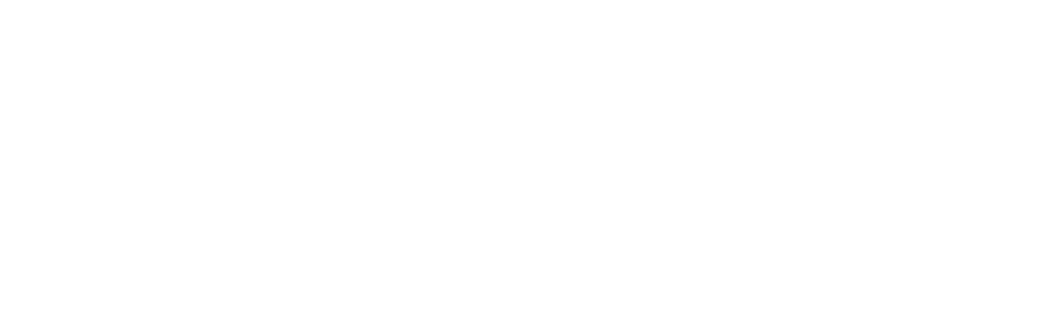
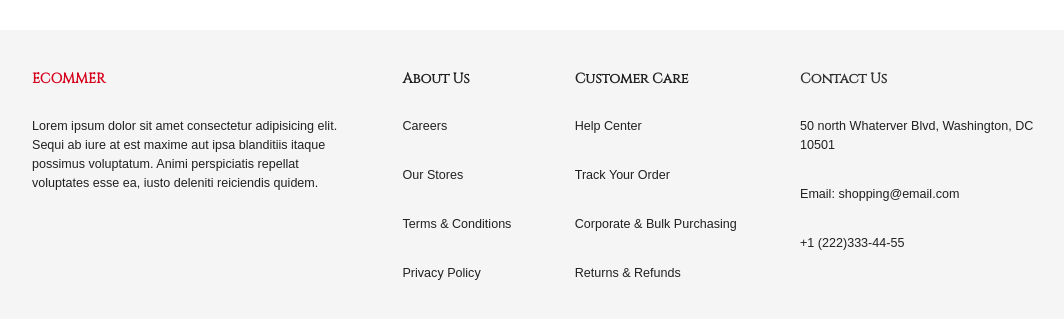
Before and after one commit to ValeriiArt/ecommerce-app, a React (Create React App) app in the folder client/: page / in a window 1280 px wide. Shown: the part 1175-1494 px from the top of the page, without its empty margins (96-1160 px from the left). Before the commit the page ends 1205 px from the top, so only its background shows below. Built offline with nearby package versions, Linux system fonts and the light colour scheme; no server answers; a web font is replaced by a local one.

Commit message:
add component Footer

```diff
--- a/client/src/App.js
+++ b/client/src/App.js
@@ -11,6 +11,7 @@
 import Confirmation from './page/checkout/Confirmation'
 import Navbar from './page/global/Navbar';
 import CartMenu from "./page/global/CartMenu";
+import Footer from './page/global/Footer'
 
 
 const ScrollToTop = () => {
@@ -35,6 +36,7 @@
           <Route path="checkout" element={<Checkout />} />
           <Route path="confirmation" element={ <Confirmation/> } />
         </Routes>
+        <Footer/>
         <CartMenu/>
       </BrowserRouter>
     </div>
--- /dev/null
+++ b/client/src/page/global/Footer.jsx
@@ -0,0 +1,69 @@
+import { useTheme, Box, Typography } from "@mui/material";
+import { shades } from "../../theme";
+
+const Footer = () => {
+    const { palette: { neutral } } = useTheme();
+
+    return (
+        <Box mt='70px' p='40px 0' backgroundColor={neutral.light}>
+            <Box
+                width='80%'
+                margin='auto'
+                display='flex'
+                justifyContent='space-between'
+                flexWrap='wrap'
+                rowGap='30px'
+                columnGap='clamp(20px, 30px, 40px)'
+            >
+                <Box width='clamp(20%, 30%, 40%)' >
+                    <Typography
+                        variant="h4"
+                        fontWeight='bold'
+                        mb='30px'
+                        color={shades.secondary[500]}
+                    >
+                        ECOMMER
+                    </Typography>
+                    <p>
+                        Lorem ipsum dolor sit amet consectetur adipisicing elit. Sequi ab iure
+                        at est maxime aut ipsa blanditiis itaque possimus voluptatum. Animi
+                        perspiciatis repellat voluptates esse ea, iusto deleniti reiciendis quidem.
+                    </p>
+                </Box>
+                <Box>
+                    <Typography variant="h4" fontWeight='bold' mb='30px'>
+                        About Us
+                    </Typography>
+                    <Typography mb='30px'>Careers</Typography>
+                    <Typography mb='30px'>Our Stores</Typography>
+                    <Typography mb='30px'>Terms & Conditions</Typography>
+                    <Typography mb='30px'>Privacy Policy</Typography>
+                </Box>
+                <Box>
+                    <Typography variant="h4" fontWeight='bold' mb='30px'>
+                        Customer Care
+                    </Typography>
+                    <Typography mb='30px'>Help Center</Typography>
+                    <Typography mb='30px'>Track Your Order</Typography>
+                    <Typography mb='30px'>Corporate & Bulk Purchasing</Typography>
+                    <Typography mb='30px'>Returns & Refunds</Typography>
+                </Box>
+                <Box width='clamp(20%, 25%, 30%)' >
+                    <Typography
+                        variant="h4"
+                        fontWeight='bold'
+                        mb='30px'
+                        color={shades.primary[400]}
+                    >
+                        Contact Us
+                    </Typography>
+                    <Typography mb='30px'>50 north Whaterver Blvd, Washington, DC 10501</Typography>
+                    <Typography mb='30px'>Email: shopping@email.com</Typography>
+                    <Typography mb='30px'>+1 (222)333-44-55</Typography>
+                </Box>
+            </Box>
+        </Box>
+    )
+};
+
+export default Footer;
--- a/client/src/page/home/ShoppingList.jsx
+++ b/client/src/page/home/ShoppingList.jsx
@@ -11,11 +11,10 @@
     const items = useSelector((state) => state.cart.items);
     const isNonMobile = useMediaQuery('(min-width:600px)')
 
-    console.log('item', items)
 
-    const handleChange = (event, newValue) => {
+    const handleChange = (event, {/*newValue*/}) => {
         event.preventDefault();
-        setValue(newValue);
+        // setValue(newValue);
     };
 
     async function getItems() {
```
